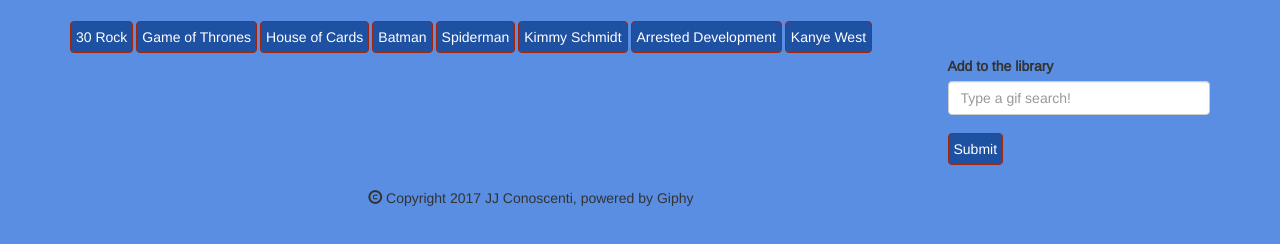
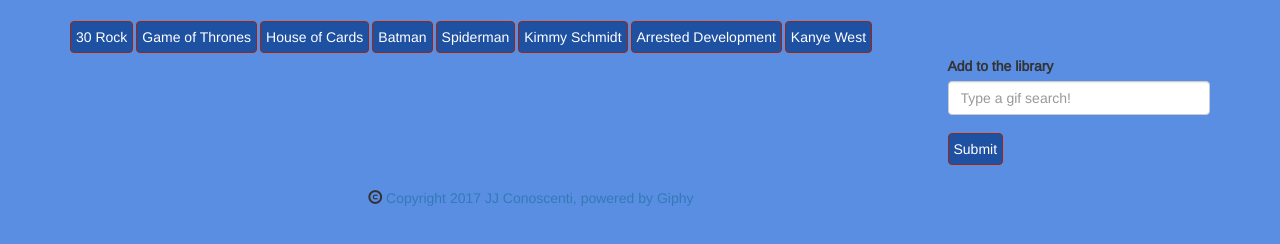
Before and after one commit to jjconoscenti/Giphy-Generator, a plain HTML site: page index.html in a window 1280 px wide. Shown: the part 102-346 px from the top of the page. Drawn offline with nearby package versions, Linux system fonts and the light colour scheme; files that its build step writes are made by us from their sources; files whose address does not match are found by name.

Commit message:
Add files via upload

```diff
--- a/index.html
+++ b/index.html
@@ -54,7 +54,7 @@
     <div class="col-md-10">
     <br>
       <span class="glyphicon glyphicon-copyright-mark" aria-hidden="true"></span>
-      Copyright 2017 JJ Conoscenti, powered by Giphy
+      <a href="https://github.com/jjconoscenti">Copyright 2017 JJ Conoscenti, powered by Giphy</a>
     </div>
   </div>
   <br>
```
